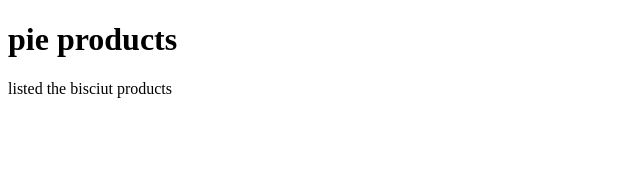
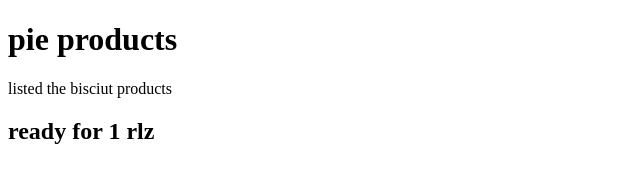
Before and after one commit to VaibhavShetter/com.pie1.demo, a plain HTML site: page WebContent/index.html in a window 1280 px wide. Shown: the whole page, without its empty margins (0-640 px from the left). Drawn offline with Linux system fonts and the light colour scheme.

Commit message:
redy for 1rlz
second commit done

```diff
--- a/WebContent/index.html
+++ b/WebContent/index.html
@@ -9,5 +9,7 @@
 
 <p>listed the bisciut products</p>
 
+<h2>ready for 1 rlz </h2>
+
 </body>
 </html>
```
